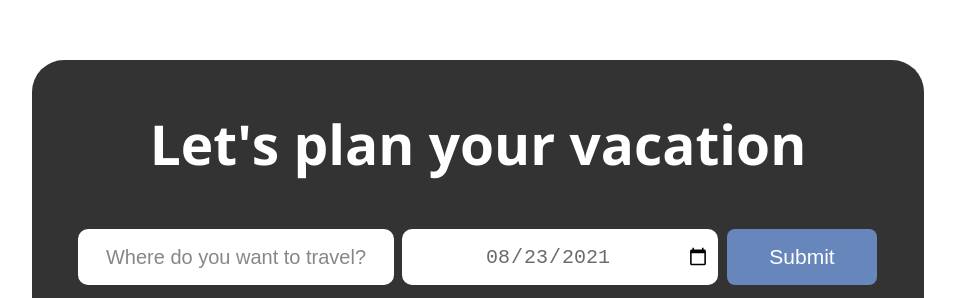
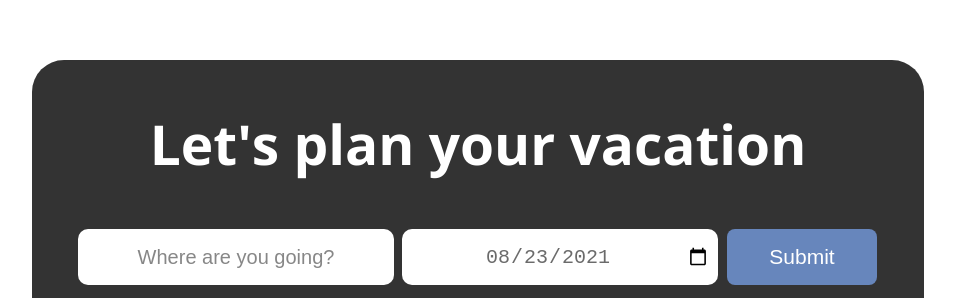
Before and after one commit to fridabrodin/travelapp, a website built with webpack: page src/client/views/index.html in a window 1280 px wide. Shown: the part 148-446 px from the top of the page, without its empty margins (162-1117 px from the left). Built offline with nearby package versions, Linux system fonts and the light colour scheme.

Commit message:
Small fixes

```diff
--- a/package.json
+++ b/package.json
@@ -17,6 +17,7 @@
     "cors": "^2.8.5",
     "dotenv": "^10.0.0",
     "express": "^4.17.1",
+    "html-loader": "^1.3.2",
     "mini-css-extract-plugin": "^1.6.2",
     "node-fetch": "^2.6.1",
     "optimize-css-assets-webpack-plugin": "^6.0.1",
--- a/src/client/js/formhandler.js
+++ b/src/client/js/formhandler.js
@@ -1,5 +1,3 @@
-
-
 //Set value for travel date as the date of today
 document.getElementById("travel-date").valueAsDate = new Date();
 
--- a/src/client/views/index.html
+++ b/src/client/views/index.html
@@ -13,7 +13,7 @@
     <div class="container">
       <h1>Let's plan your vacation</h1>
       <div class="holder">
-        <input type="text" id="location" placeholder="Where do you want to travel?">
+        <input type="text" id="location" placeholder="Where are you going?">
         <label for="travel-date"></label><input type="date" id="travel-date" min="2021-08-18">
         <button id="generate" type="submit"> Submit </button>
         <div id="entryHolder">
```
Also changed, not shown: 1 other file.
